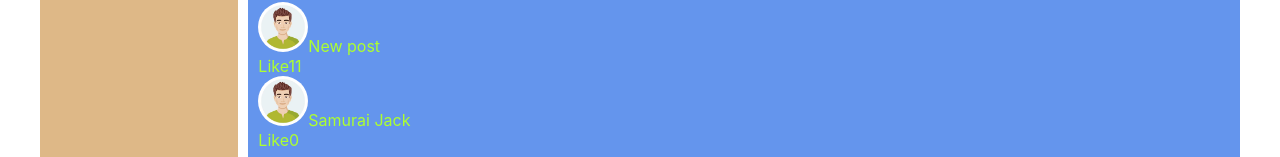
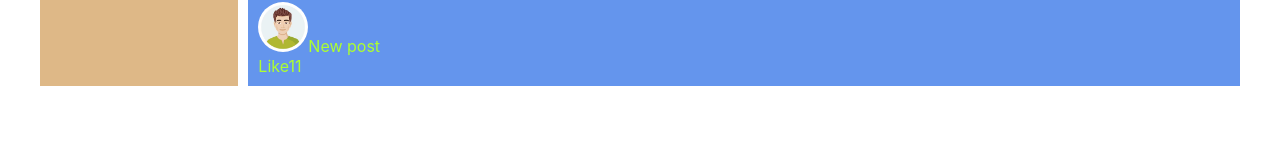
Before and after one commit to AleksandrKompanetc/social-network, a React (Create React App) app: page /profile in a window 1280 px wide. Shown: the part 1051-1208 px from the top of the page. After the commit the page ends 1137 px from the top, so only its background shows below. Built offline with nearby package versions, Linux system fonts and the light colour scheme.

Commit message:
created function rerenderEntireTree to redraw the state

```diff
--- a/src/App.js
+++ b/src/App.js
@@ -18,7 +18,7 @@ function App(props) {
             <Route path='/dialogs'
               element={<Dialogs state={props.state.dialogsPage} />} />
             <Route path='/profile'
-              element={<Profile state={props.state.profilePage} />} />
+              element={<Profile state={props.state.profilePage} addPost={props.addPost} />} />
 
             {/* <Route path='/dialogs' render={() => <Dialogs />} />
             <Route path='/profile' render={() => <Profile />} /> */}
--- a/src/components/Profile/MyPosts/MyPosts.jsx
+++ b/src/components/Profile/MyPosts/MyPosts.jsx
@@ -10,6 +10,7 @@ const MyPosts = (props) => {
 
   let addPost = () => {
     let text = newPostElement.current.value;
+    props.addPost(text);
   }
 
   return (
--- a/src/components/Profile/Profile.jsx
+++ b/src/components/Profile/Profile.jsx
@@ -7,7 +7,7 @@ const Profile = (props) => {
   return (
     <div>
       <ProfileInfo />
-      <MyPosts posts={props.state.posts} />
+      <MyPosts posts={props.state.posts} addPost={props.addPost} />
     </div>
 
   )
--- a/src/index.js
+++ b/src/index.js
@@ -6,15 +6,18 @@ import reportWebVitals from './reportWebVitals';
 import state from './redux/state.js';
 import { addPost } from './redux/state.js';
 
-const root = ReactDOM.createRoot(document.getElementById('root'));
 
-addPost("Samurai Jack");
-root.render(
-  <React.StrictMode>
-    <App state={state} />
-  </React.StrictMode>
-);
+let rerenderEntireTree = () => {
+  const root = ReactDOM.createRoot(document.getElementById('root'));
 
+  root.render(
+    <React.StrictMode>
+      <App state={state} addPost={addPost} />
+    </React.StrictMode>
+  );
+}
+
+rerenderEntireTree();
 // If you want to start measuring performance in your app, pass a function
 // to log results (for example: reportWebVitals(console.log))
 // or send to an analytics endpoint. Learn more: https://bit.ly/CRA-vitals
```
